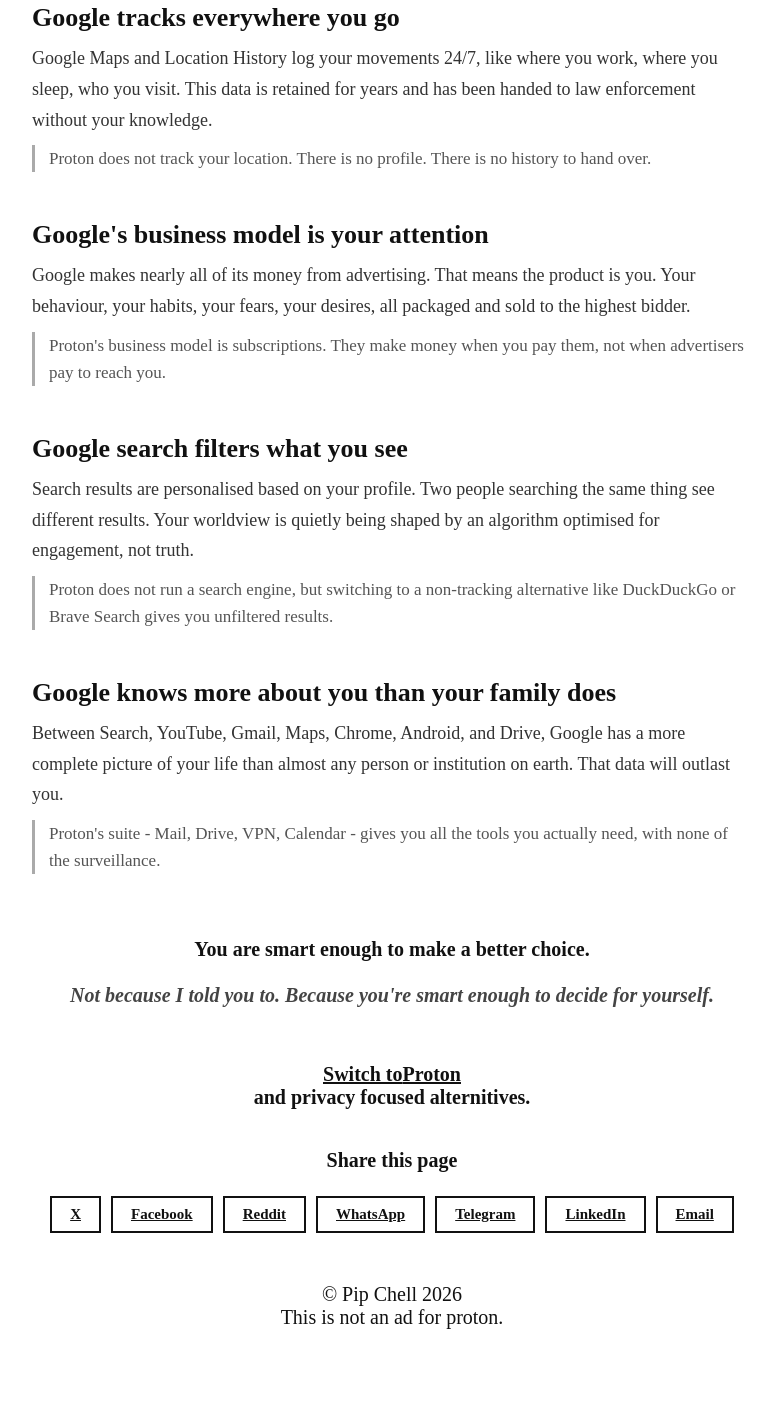
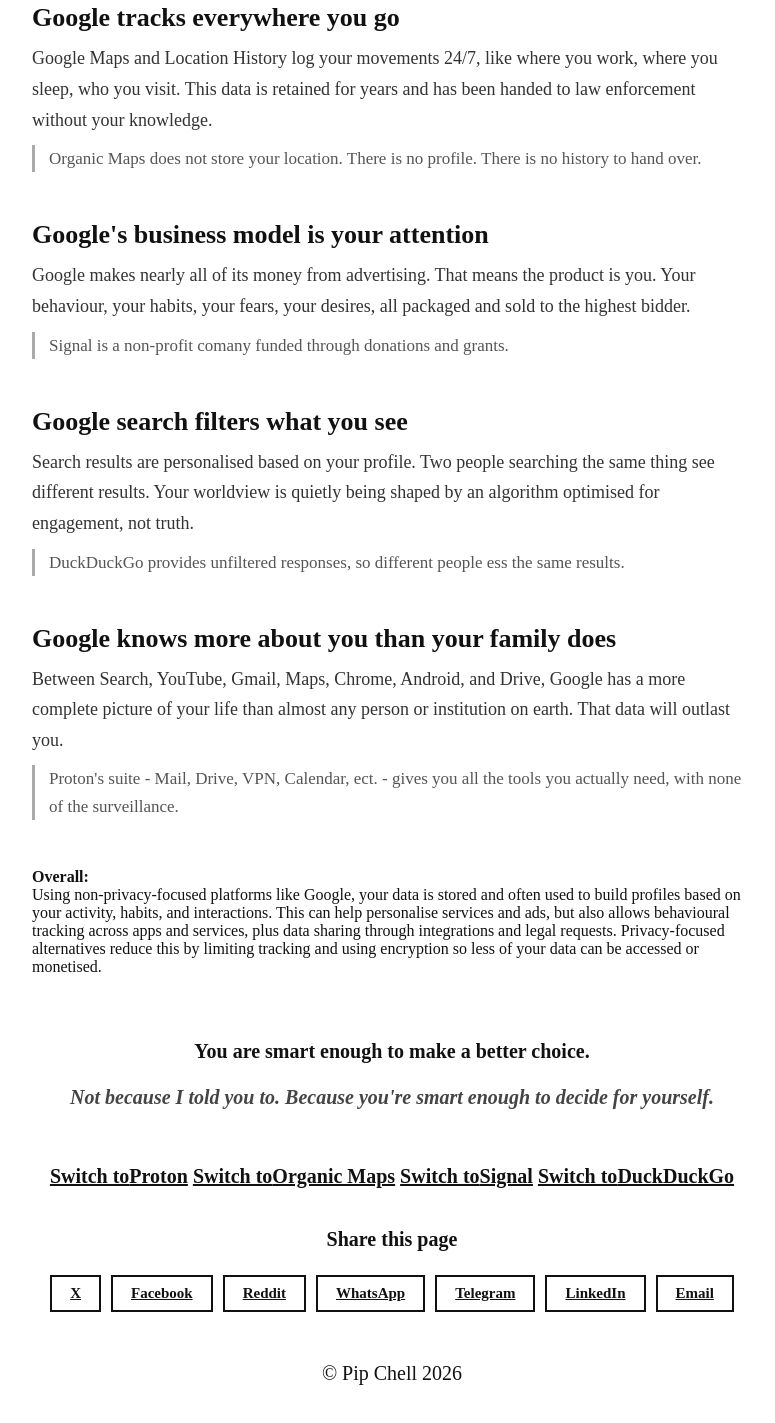
Before and after one commit to pipchell/ILoveProtonSoftware, a plain HTML site: page index.html in a window 1280 px wide. Shown: the part 1141-2564 px from the top of the page, without its empty margins (248-1023 px from the left). Drawn offline with Linux system fonts and the light colour scheme.

Commit message:
Update index.html

```diff
--- a/index.html
+++ b/index.html
@@ -217,31 +217,35 @@
     <div class="reason">
       <h3>Google tracks everywhere you go</h3>
       <p>Google Maps and Location History log your movements 24/7, like where you work, where you sleep, who you visit. This data is retained for years and has been handed to law enforcement without your knowledge.</p>
-      <p class="vs">Proton does not track your location. There is no profile. There is no history to hand over.</p>
+      <p class="vs">Organic Maps does not store your location. There is no profile. There is no history to hand over.</p>
     </div>
 
     <div class="reason">
       <h3>Google's business model is your attention</h3>
       <p>Google makes nearly all of its money from advertising. That means the product is you. Your behaviour, your habits, your fears, your desires, all packaged and sold to the highest bidder.</p>
-      <p class="vs">Proton's business model is subscriptions. They make money when you pay them, not when advertisers pay to reach you.</p>
+      <p class="vs">Signal is a non-profit comany funded through donations and grants.</p>
     </div>
 
     <div class="reason">
       <h3>Google search filters what you see</h3>
       <p>Search results are personalised based on your profile. Two people searching the same thing see different results. Your worldview is quietly being shaped by an algorithm optimised for engagement, not truth.</p>
-      <p class="vs">Proton does not run a search engine, but switching to a non-tracking alternative like DuckDuckGo or Brave Search gives you unfiltered results.</p>
+      <p class="vs">DuckDuckGo provides unfiltered responses, so different people ess the same results.</p>
     </div>
 
     <div class="reason">
       <h3>Google knows more about you than your family does</h3>
       <p>Between Search, YouTube, Gmail, Maps, Chrome, Android, and Drive, Google has a more complete picture of your life than almost any person or institution on earth. That data will outlast you.</p>
-      <p class="vs">Proton's suite - Mail, Drive, VPN, Calendar - gives you all the tools you actually need, with none of the surveillance.</p>
+      <p class="vs">Proton's suite - Mail, Drive, VPN, Calendar, ect. - gives you all the tools you actually need, with none of the surveillance.</p>
     </div>
-
+    <h4>Overall:</h4>
+    <p>Using non-privacy-focused platforms like Google, your data is stored and often used to build profiles based on your activity, habits, and interactions. This can help personalise services and ads, but also allows behavioural tracking across apps and services, plus data sharing through integrations and legal requests. Privacy-focused alternatives reduce this by limiting tracking and using encryption so less of your data can be accessed or monetised.</p>
     <footer>
       You are smart enough to make a better choice.<br><br>
       <p class="intro">Not because I told you to. Because you're smart enough to decide for yourself.</p>
-      <a>Switch to</a><a href="https://proton.me" target="_blank" rel="noopener noreferrer">Proton</a><p>and privacy focused alternitives.</p>
+      <a>Switch to</a><a href="https://proton.me" target="_blank" rel="noopener noreferrer">Proton</a>
+      <a>Switch to</a><a href="https://organicmaps.app/" target="_blank" rel="noopener noreferrer">Organic Maps</a>
+      <a>Switch to</a><a href="https://signal.org/" target="_blank" rel="noopener noreferrer">Signal</a>
+      <a>Switch to</a><a href="https://duckduckgo.com/" target="_blank" rel="noopener noreferrer">DuckDuckGo</a>
         <div class="share-section">
         <p class="share-label">Share this page</p>
         <div class="share-buttons">
@@ -254,7 +258,7 @@
           <a class="share-btn" href="mailto:?subject=You%20are%20not%20an%20idiot&body=Stop%20letting%20Google%20track%20you.%20Read%20this%3A%20https%3A%2F%2Filoveproton.software" target="_blank" rel="noopener noreferrer">Email</a>
         </div>
       </div>
-      <p class="copyright">© Pip Chell 2026 <br>This is not an ad for proton.</p>
+      <p class="copyright">© Pip Chell 2026</p>
     </footer>
   </section>
   <script>
```
